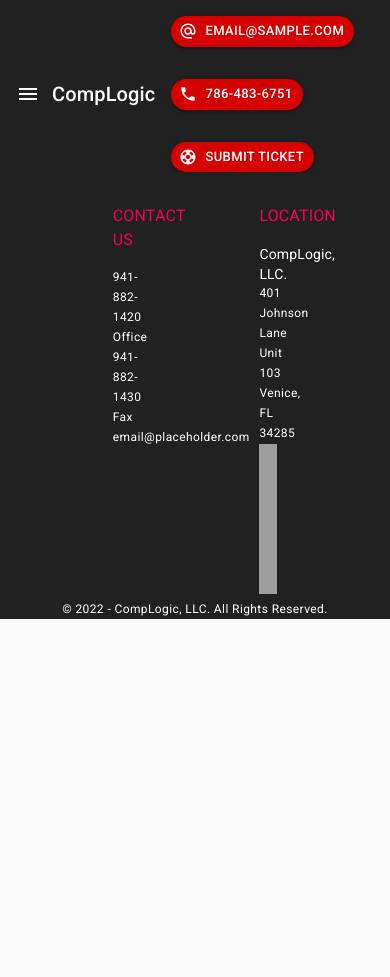
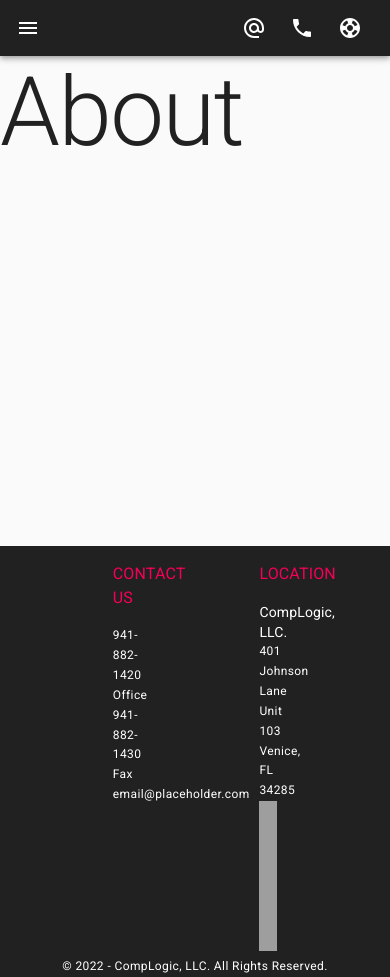
Before and after one commit to Anastasia095/IT-support-website, a React (Create React App) app in the folder client/: page /about in a window 390 px wide. Before the commit the page ends 844 px from the top, so only its background shows below. Built offline with nearby package versions, Linux system fonts and the light colour scheme; grey boxes are pictures that could not be loaded.

Commit message:
responsive

```diff
--- a/client/src/App.js
+++ b/client/src/App.js
@@ -2,35 +2,33 @@
 import { ApolloClient, InMemoryCache, ApolloProvider } from '@apollo/client';
 import { BrowserRouter as Router, Routes, Route } from 'react-router-dom';
 import { ThemeProvider } from '@mui/material/styles';
+import CssBaseline from "@material-ui/core/CssBaseline";
 import { customTheme } from "./themes/index.ts";
 import Home from './pages/Home';
 import About from './pages/about';
 import Navbar from "./components/Navbar";
 import Footer from './components/Footer';
-import CssBaseline from "@material-ui/core/CssBaseline";
+
+
+
 const client = new ApolloClient({
   uri: '/graphql',
   cache: new InMemoryCache(),
 });
 
 function App() {
+
   return (
     <ApolloProvider client={client}>
       <ThemeProvider theme={customTheme}>
         <CssBaseline />
         <Router>
-            <Navbar />
-            <Routes>
-              <Route
-                path="/"
-                element={<Home />}
-              />
-              {/* <Route
-                path="/about"
-                element={<About />}
-              /> */}
-            </Routes>
-            <Footer />
+          <Navbar />
+          <Routes>
+            <Route path="/" element={<Home />} />
+            <Route path="/about" element={<About />} />
+          </Routes>
+          <Footer />
         </Router>
       </ThemeProvider >
     </ApolloProvider>
--- a/client/src/components/Footer/index.js
+++ b/client/src/components/Footer/index.js
@@ -12,11 +12,11 @@
   // We get React Router's history object so we can access and adjust browser history
   const navigate = useNavigate();
   return (
-    <footer className="page-footer font-small cyan darken-3">
+    <Box component="footer" sx={{
+      display: 'flex'}} >
       <Box color="inherit" sx={{
         fontWeight: 'regular',
         fontFamily: 'default',
-        position: 'sticky',
         bottom: 0,
         width: '100%',
         color: 'white',
@@ -68,7 +68,7 @@
           &copy; {new Date().getFullYear()} - CompLogic, LLC. All Rights Reserved.
         </Typography>
       </Box>
-    </footer>
+    </Box>
   );
 };
 
--- a/client/src/components/Navbar/index.js
+++ b/client/src/components/Navbar/index.js
@@ -20,16 +20,27 @@
 // import { ThemeProvider, createTheme } from '@mui/material/styles';
 import { MuiThemeProvider } from '@material-ui/core/styles';
 import { customTheme } from "../../themes/index.ts";
+import useMediaQuery from "@mui/material/useMediaQuery";
+
 
 const style = {
   m: 2,
   borderRadius: 15,
 };
 
+
 function Navbar() {
 
+  // const large = useMediaQuery(customTheme.breakpoints.up("lg"));
+  // const medium = useMediaQuery(customTheme.breakpoints.up("md"));
+  const small = useMediaQuery(customTheme.breakpoints.up("sm"));
+
   const [isDrawerOpen, setIsDrawerOpen] = useState(false);
+  const [value, setValue] = React.useState(0);
 
+  const handleChange = (event, newValue) => {
+    setValue(newValue);
+  };
   return (
 
     <Box sx={{ flexGrow: 1 }}>
@@ -71,31 +82,44 @@
                 </List>
               </Box>
             </Drawer>
-            <Typography variant="h6" component="div" sx={{ flexGrow: 1 }}>
-              CompLogic
-            </Typography>
+            <Box sx={{ flexGrow: 1, display: small ? 'block' : "none" }}>
+              <Typography variant="h6" component="div">
+                CompLogic
+              </Typography>
+            </Box>
+
             <Box display="flex" justifyContent="ceter" sx={{ flexWrap: 'wrap', marginLeft: 'auto' }}>
               <Button className="custom-btn" startIcon={<AlternateEmailIcon />}
                 color="secondary"
-                sx={{ ...style }}
+                sx={{ ...style, display: small ? '' : "none" }}
                 variant="contained"
                 size="small">
-                  <a class="email" style={{ textDecoration: 'none' }} href="mailto:email@sample.com">email@sample.com</a>
+                <Link className="email" style={{ textDecoration: 'none' }} sx={{ color: "#FFFFFF", display: small ? 'block' : "none" }}
+                  href="mailto:email@sample.com">email@sample.com</Link>
               </Button>
+              <IconButton href="mailto:email@sample.com" aria-label="email">
+                <AlternateEmailIcon sx={{ display: small ? 'none' : "block" }} color="info"/>
+              </IconButton>
               <Button startIcon={<LocalPhoneIcon />}
                 color="secondary"
-                sx={{ ...style }}
+                sx={{ ...style, display: small ? '' : "none" }}
                 variant="contained"
                 size="small">
-                786-483-6751
+                <Box sx={{ display: small ? '' : "none" }}>786-483-6751</Box>
               </Button>
+              <IconButton aria-label="phone">
+                <LocalPhoneIcon sx={{ display: small ? 'none' : "block" }} color="info"/>
+              </IconButton>
               <Button startIcon={<SupportIcon />}
                 color="secondary"
-                sx={{ ...style }}
+                sx={{ ...style, display: small ? '' : "none" }}
                 variant="contained"
                 size="small">
-                Submit Ticket
+                <Box sx={{ display: small ? '' : "none" }}>Submit Ticket</Box>
               </Button>
+              <IconButton aria-label="phone">
+                <SupportIcon sx={{ display: small ? 'none' : "block" }} color="info" />
+              </IconButton>
             </Box>
 
           </Toolbar>
--- a/client/src/index.css
+++ b/client/src/index.css
@@ -6,10 +6,10 @@
     color: white;
 }
 
-#root {
-    height: 100vh;
-}
-
 img {
     max-width: 100%;
 }
+
+.wrapper {
+    height: calc(100vh - 354px);
+}
--- a/client/src/pages/Home.js
+++ b/client/src/pages/Home.js
@@ -3,7 +3,6 @@
 import Button from '@mui/material/Button';
 import { Typography } from "@material-ui/core";
 
-import Footer from '../components/Footer';
 const style = {
   width: 250,
   height: 250,
@@ -35,7 +34,7 @@
         display: 'flex',
         flexWrap: 'wrap',
         justifyContent: 'center',
-        pb: 6
+        minHeight: '34vh'
       }}>
         <Box textAlign='center' sx={{ ...style }}>
           <Box color="primary.contrastText" >
--- a/client/src/pages/about.js
+++ b/client/src/pages/about.js
@@ -1,48 +1,13 @@
 import React from 'react';
-import { Box } from "@material-ui/core";
-import PropTypes from 'prop-types';
+import { Typography, Box } from "@material-ui/core";
 
-function Item(props) {
-  const { sx, ...other } = props;
+function About() {
+
   return (
-    <div style={{ width: '100%' }}>
-      <Box
-        sx={{
-          display: 'grid',
-          columnGap: 3,
-          rowGap: 1,
-          gridTemplateColumns: 'repeat(2, 1fr)',
-        }}
-      >
-        <Item>1</Item>
-        <Item>2</Item>
-      </Box>
+    <div class="wrapper">
+    <Typography variant="h1">About</Typography>
     </div>
-  );
-}
 
-Item.propTypes = {
-  /**
-   * The system prop that allows defining system overrides as well as additional CSS styles.
-   */
-  sx: PropTypes.oneOfType([
-    PropTypes.arrayOf(
-      PropTypes.oneOfType([PropTypes.func, PropTypes.object, PropTypes.bool]),
-    ),
-    PropTypes.func,
-    PropTypes.object,
-  ]),
-};
-const About = () => {
-
-  // if (loading) {
-  //   return <div>Loading...</div>;
-  // }
-  return (
-<Box sx={{ display: 'grid', gridTemplateColumns: 'repeat(3, 1fr)' }}>
-  <Item>1</Item>
-  <Item>2</Item>
-</Box>
   );
 };
 
--- a/client/src/themes/index.ts
+++ b/client/src/themes/index.ts
@@ -9,5 +9,18 @@
     secondary: {
       main: '#d50000',
     },
+    info: {
+      main: '#ffffff',
+    },
+  },
+
+  breakpoints: {
+    values: {
+      xs: 0,
+      sm: 600,
+      md: 900,
+      lg: 1200,
+      xl: 1536,
+    },
   },
 });
```
Also changed, not shown: 1 other file (tests, documents, lock files or other folders).
